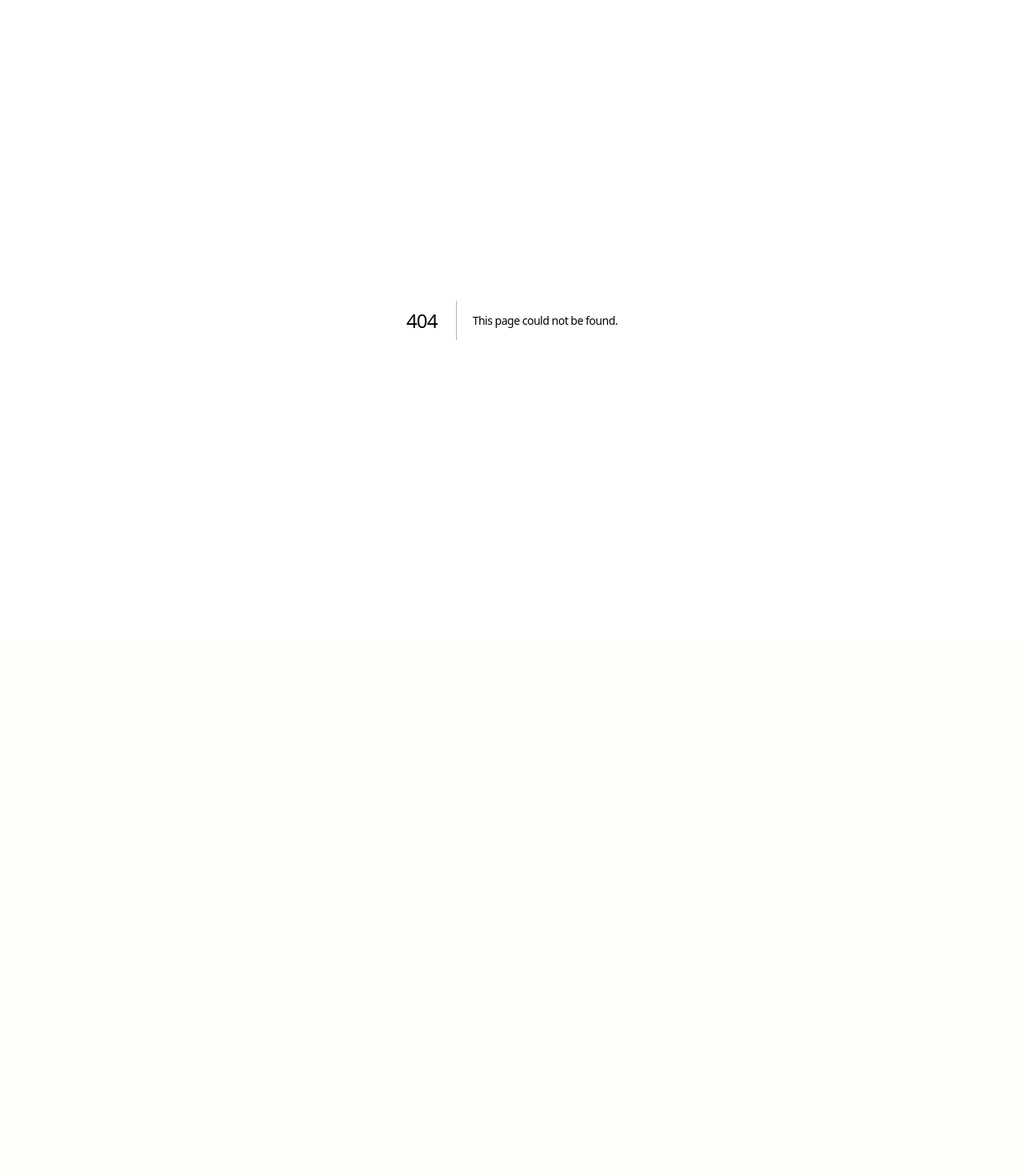
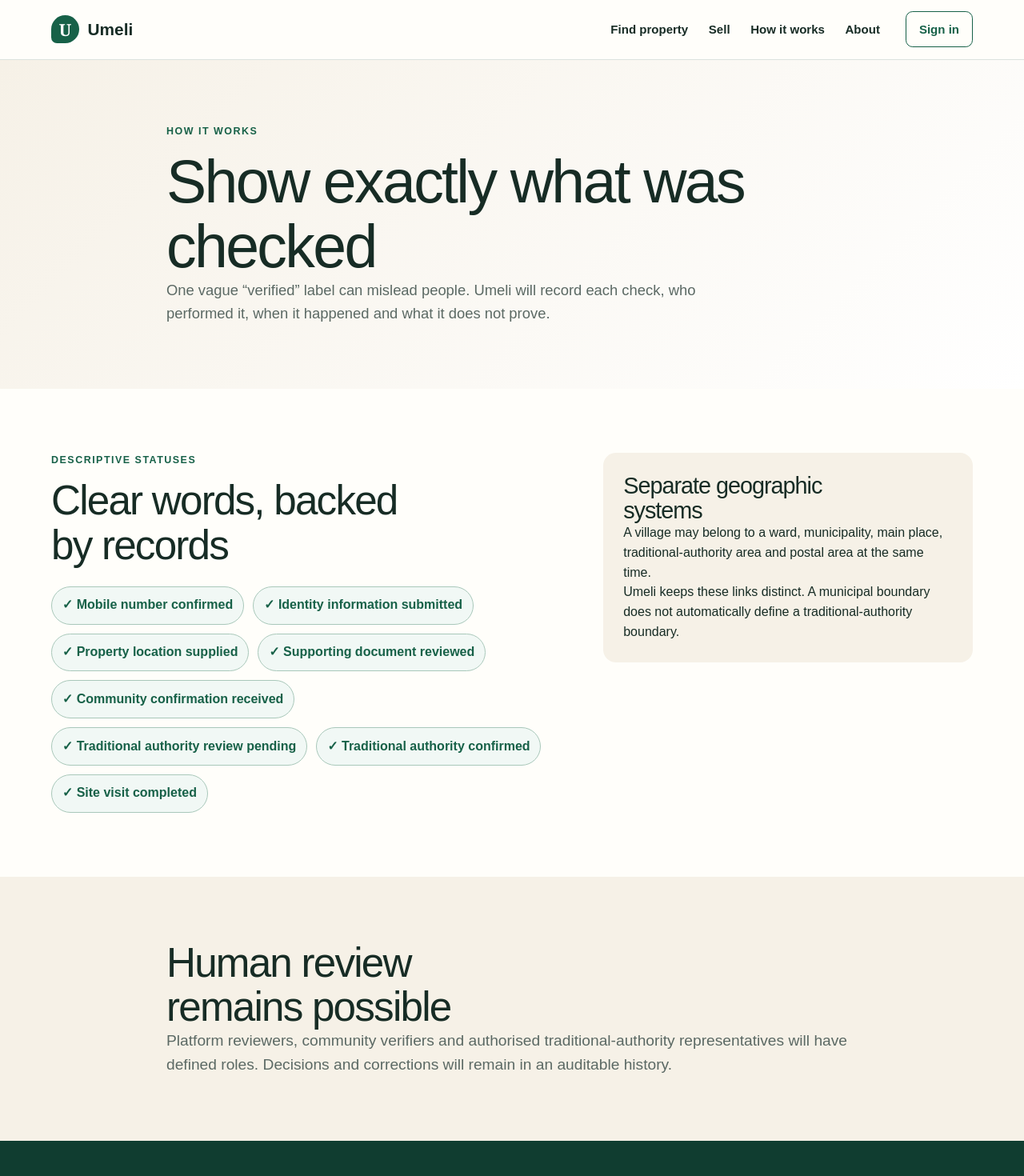
Before and after one commit to JabuSolutions45/Traditional-Land-Property-Platform, a Next.js app: page /how-it-works in a window 1280 px wide. Before the commit this address had no page. Shown: the top 1470 px of the page at 80% size. Before the commit the page ends 800 px from the top, so only its background shows below. Built offline with nearby package versions, Linux system fonts and the light colour scheme.

Commit message:
Add app/how-it-works/page.tsx for final review

```diff
--- /dev/null
+++ b/app/how-it-works/page.tsx
@@ -0,0 +1,63 @@
+import { PageShell } from "@/components/page-shell";
+
+const checks = [
+  "Mobile number confirmed",
+  "Identity information submitted",
+  "Property location supplied",
+  "Supporting document reviewed",
+  "Community confirmation received",
+  "Traditional authority review pending",
+  "Traditional authority confirmed",
+  "Site visit completed",
+];
+export default function HowPage() {
+  return (
+    <PageShell>
+      <section className="page-hero">
+        <div className="shell narrow">
+          <p className="eyebrow">How it works</p>
+          <h1>Show exactly what was checked</h1>
+          <p>
+            One vague “verified” label can mislead people. Umeli will record
+            each check, who performed it, when it happened and what it does not
+            prove.
+          </p>
+        </div>
+      </section>
+      <section className="section">
+        <div className="shell content-grid">
+          <div>
+            <p className="eyebrow">Descriptive statuses</p>
+            <h2>Clear words, backed by records</h2>
+            <div className="badge-list">
+              {checks.map((item) => (
+                <span key={item}>✓ {item}</span>
+              ))}
+            </div>
+          </div>
+          <aside className="safety-card">
+            <h2>Separate geographic systems</h2>
+            <p>
+              A village may belong to a ward, municipality, main place,
+              traditional-authority area and postal area at the same time.
+            </p>
+            <p>
+              Umeli keeps these links distinct. A municipal boundary does not
+              automatically define a traditional-authority boundary.
+            </p>
+          </aside>
+        </div>
+      </section>
+      <section className="section steps-section">
+        <div className="shell narrow">
+          <h2>Human review remains possible</h2>
+          <p className="large-copy">
+            Platform reviewers, community verifiers and authorised
+            traditional-authority representatives will have defined roles.
+            Decisions and corrections will remain in an auditable history.
+          </p>
+        </div>
+      </section>
+    </PageShell>
+  );
+}
```
